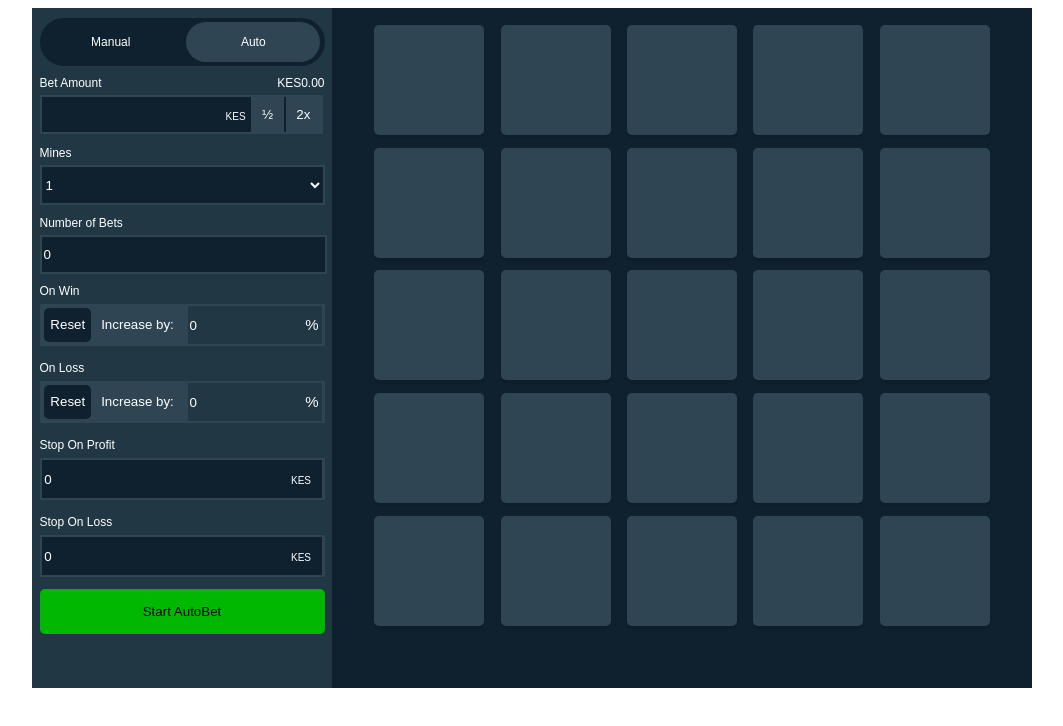
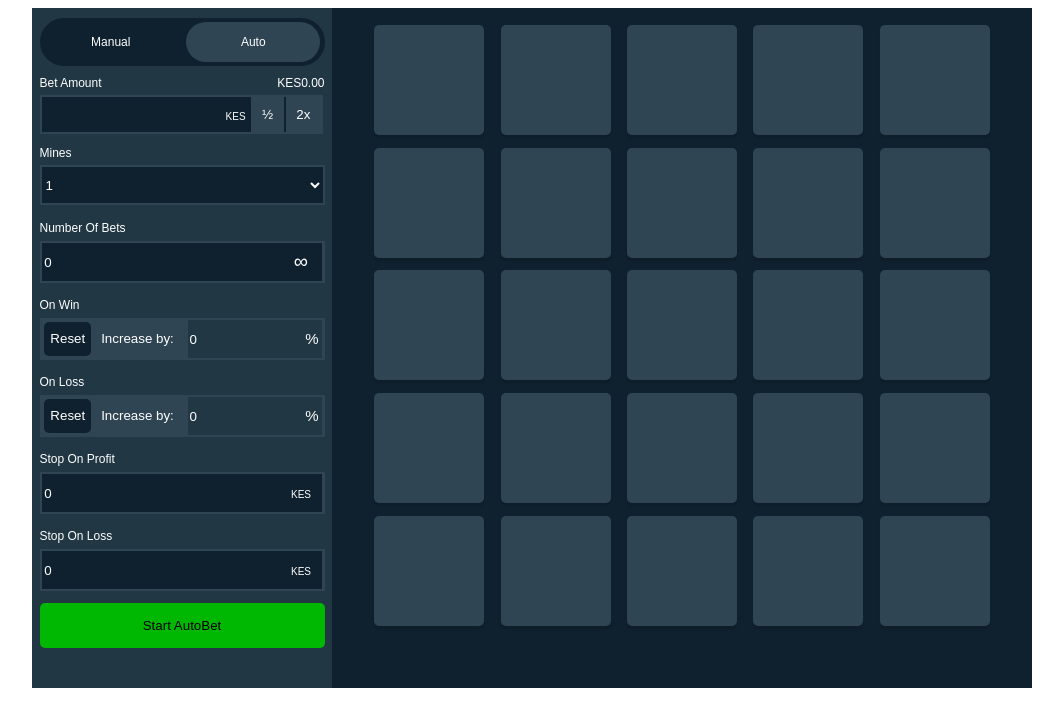
Before and after one commit to badakomora/goal, a React (Create React App) app: page / in a window 1280 px wide. Both pictures are taken after a click on the button "Auto". Shown: the top 726 px of the page, without its empty margins (108-1171 px from the left). Built offline with nearby package versions, Linux system fonts and the light colour scheme.

Commit message:
gamesidebar arrays

```diff
--- a/src/components/BetInput.tsx
+++ b/src/components/BetInput.tsx
@@ -1,86 +1,84 @@
 /** @jsxImportSource @emotion/react */
-import { css } from "@emotion/react"
+import { css } from "@emotion/react";
 
-
-
-const styles = ({
-    betinput:css({
-        width:"98%",
-        height:"35px",
+const styles = {
+  betinput: css({
+    width: "98%",
+    height: "35px",
     background: "#2f4553",
-        border:"#2f4553 2px solid",
-        display:"block"
+    border: "#2f4553 2px solid",
+    display: "block",
   }),
-    wrap:css({
-        display:"flex",
-        justifyContent:"space-between",
-        height:"100%",
-        width:"100%",
+  wrap: css({
+    display: "flex",
+    justifyContent: "space-between",
+    height: "100%",
+    width: "100%",
     // background:"white",
-        background:"#0f212e"
+    background: "#0f212e",
   }),
-    amountlabel:css({
-        display:"flex",
-        justifyContent:"space-between",
-        fontFamily:"Sans-serif",
-        fontSize:"12px",
-        color:"white",
-        marginBottom:"5px"
+  amountlabel: css({
+    display: "flex",
+    justifyContent: "space-between",
+    fontFamily: "Sans-serif",
+    fontSize: "12px",
+    color: "white",
+    marginBottom: "5px",
   }),
-    inputwrap:css({
-        display:"flex",
-        justifyContent:"space-between",
-        width:"75%",
-        height:"100%",
-        background:"#0f212e"
+  inputwrap: css({
+    display: "flex",
+    justifyContent: "space-between",
+    width: "75%",
+    height: "100%",
+    background: "#0f212e",
   }),
-    buttonswrap:css({
-        display:"flex",
-        width:"25%",
-        height:"100%",
+  buttonswrap: css({
+    display: "flex",
+    width: "25%",
+    height: "100%",
   }),
-    input:css({
-        width:"85%",
-        border:"none",
-        background:"#0f212e"
+  input: css({
+    width: "85%",
+    border: "none",
+    background: "#0f212e",
   }),
-    iconwrap:css({
-        margin:"auto",
-        width:"15%",
-        textAlign:"center"
+  iconwrap: css({
+    margin: "auto",
+    width: "15%",
+    textAlign: "center",
   }),
-    icon:css({
-        width:"15%",
-        color:"white",
-        fontFamily:"Sans-serif",
-        fontSize:"10px",
+  icon: css({
+    width: "15%",
+    color: "white",
+    fontFamily: "Sans-serif",
+    fontSize: "10px",
   }),
-    amounthalf:css({
+  amounthalf: css({
     background: "#2f4553",
-        width:"50%",
-        height:"100%",
-        color:"white",
-        border:"none",
-        fontFamily:"Sans-serif",
+    width: "50%",
+    height: "100%",
+    color: "white",
+    border: "none",
+    fontFamily: "Sans-serif",
     borderRight: "2px solid #0f212e",
   }),
-    amountdouble:css({
+  amountdouble: css({
     background: "#2f4553",
-        width:"50%",
-        height:"100%",
-        color:"white",
-        border:"none",
-        fontFamily:"Sans-serif",
+    width: "50%",
+    height: "100%",
+    color: "white",
+    border: "none",
+    fontFamily: "Sans-serif",
   }),
-    container:css({
-        display:"block",
-        marginTop:"10px"
-    })
-})
+  container: css({
+    display: "block",
+    marginTop: "10px",
+  }),
+};
 
 export const BetInput = () => {
-
-    return(
+  const amountTabs = Array.from({ length: 2 }, (_, index) => index + 1);
+  return (
     <div css={styles.container}>
       <div css={styles.amountlabel}>
         <span>Bet Amount</span>
@@ -95,11 +93,17 @@ export const BetInput = () => {
             </div>
           </div>
           <div css={styles.buttonswrap}>
-                        <button css={styles.amounthalf}>&frac12;</button>
-                        <button css={styles.amountdouble}>2x</button>
+            {amountTabs.map((amountTab) => (
+              <button
+                key={amountTab}
+                css={amountTab === 1 ? styles.amounthalf : styles.amountdouble}
+              >
+                {amountTab === 1 ? "\u00BD" : "2x"}
+              </button>
+            ))}
           </div>
         </div>
       </div>
     </div>
-    )
-}
+  );
+};
--- a/src/components/BetsNumber.tsx
+++ b/src/components/BetsNumber.tsx
@@ -3,32 +3,79 @@ import { css } from "@emotion/react"
 
 const styles = ({
     wrap:css({
-        width:"98%",
-        height:"33px",
-        marginTop:"30px",
+        display:"block",
+        marginTop:"35px",
+        width:"100%",
+        height:"42px",
     }),
     label:css({
         color:"white",
         fontFamily:"Sans-serif",
         fontSize:"12px",
     }),
-    input:css({
+    inputicon:css({
+        display:"flex",
+        width:"100%",
+        height:"100%",
+        marginTop:"5px",
+        background: "#2f4553",
+    }),
+    container:css({
+        margin:"auto",
+        display:"flex",
+        height:"90%",
+        width:"98%",
+        background:"#0f212e",
+    }),
+    inputwrap:css({
+        width:"100%",
+        height:"100%",
+        display:"flex",
+        background:"transparent",
+        margin:"auto",
+        "> input":{
+            width:"85%",
+            height:"97%",
+            color:"white",
+            background:"transparent",
+            border:"none",
+            borderRadius:"3px"
+        },
+    }),
+    iconouterwrap:css({
+        display:"flex",
+        height:"100%",
+        width:"15%",
+    //    background:"#0f212e",
+
+    }),
+    iconinnerwrap:css({
+        margin:"auto",
+    }),
+    icon:css({
         width:"100%",
         height:"100%",
         color:"white",
-        background:"#0f212e",
-        border:"#2f4553 2px solid",
-        marginTop:"4px"
+        fontFamily:"Sans-serif",
+        fontSize:"20px",
     }),
 })
 export const BetsNumber = () =>{
     return(
         <div css={styles.wrap}>
-            <span css={styles.label}>
-                Number of Bets
-            </span>
-            <input type="number" value="0"  css={styles.input} />
-            <span></span>
+            <span css={styles.label}>Number Of Bets</span>
+            <div css={styles.inputicon}>
+                <div css={styles.container}>
+                    <div css={styles.inputwrap}>
+                        <input type="number" value={0} />
+                        <div css={styles.iconouterwrap}>
+                            <div css={styles.iconinnerwrap}>
+                                <span css={styles.icon}>{"\u221E"} </span>
+                            </div>
+                        </div>
+                    </div>
+                </div>
+            </div>
         </div>
     )
 }
--- a/src/components/OnLoss.tsx
+++ b/src/components/OnLoss.tsx
@@ -46,7 +46,7 @@ const styles = ({
       background:"transparent",
       border: "none",
       borderRadius: "3px",
-      outline:"none"
+      outline:"none",
     },
     "&:hover":{
         border: "#2f4553 2px solid",
@@ -65,7 +65,8 @@ const styles = ({
         background:"transparent",
         border: "none",
         borderRadius: "3px",
-        outline:"none"
+        outline:"none",
+        cursor:"no-drop"
     },
     "&:hover":{
         border: "#2f4553 2px solid",
@@ -137,7 +138,7 @@ export const OnLoss= () => {
                 ? styles.inputwrap
                 : styles.toggleinputwrap
               }>
-            <input type="number" value={0} />
+            <input type="number" disabled={resetIncr === 1 ? true : false} value={0} />
             <div css={styles.iconouterwrap}>
               <div css={styles.iconinnerwrap}>
                 <span css={styles.icon}>%</span>
--- a/src/components/OnWin.tsx
+++ b/src/components/OnWin.tsx
@@ -46,7 +46,7 @@ const styles = ({
       background:"transparent",
       border: "none",
       borderRadius: "3px",
-      outline:"none"
+      outline:"none",
     },
     "&:hover":{
         border: "#2f4553 2px solid",
@@ -65,7 +65,8 @@ const styles = ({
         background:"transparent",
         border: "none",
         borderRadius: "3px",
-        outline:"none"
+        outline:"none",
+        cursor:"no-drop"
     },
     "&:hover":{
         border: "#2f4553 2px solid",
@@ -137,7 +138,7 @@ export const OnWin= () => {
                 ? styles.inputwrap
                 : styles.toggleinputwrap
               }>
-            <input type="number" value={0} />
+            <input type="number" disabled={resetIncr === 1 ? true : false} value={0} />
             <div css={styles.iconouterwrap}>
               <div css={styles.iconinnerwrap}>
                 <span css={styles.icon}>%</span>
```
Lines whose indentation alone changed are shown as unchanged.
